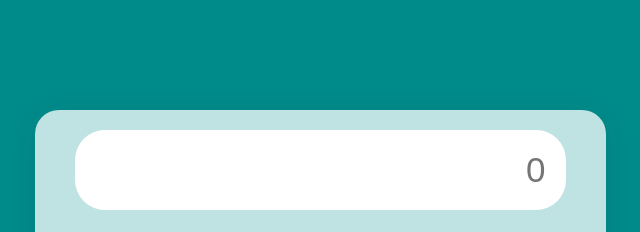
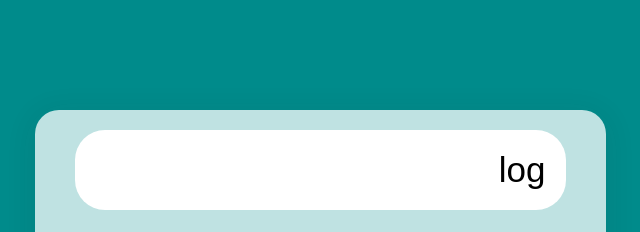
Before and after one commit to Tr3nuss/Calculator, a plain HTML site: page index.html in a window 1280 px wide. Both pictures are taken after a click on the button "log". Shown: the top 232 px of the page, 320-960 px from the left. Drawn offline with Linux system fonts and the light colour scheme.

Commit message:
add basic func on js

```diff
--- /dev/null
+++ b/app.js
@@ -0,0 +1,70 @@
+const display = document.querySelector('.display-board');
+const buttons = document.querySelectorAll('.calc-item');
+
+    buttons.forEach((item) => {
+        item.addEventListener('click', (e) => {
+            let itemSymbol = e.target.textContent;
+
+
+            if(itemSymbol !== 'AC' && itemSymbol !== 'C' && itemSymbol !== '=') {
+                display.value = display.value + itemSymbol;
+            }
+
+
+            if(itemSymbol == 'AC') {
+                display.value = '';
+            }
+
+            if(itemSymbol == 'C') {
+                display.value = display.value.slice(0, -1);
+            }
+
+            if(itemSymbol == '=') {
+                display.value = eval(display.value);
+            }
+
+
+        });
+    });
+
+
+
+    const log = () => {
+
+    }
+
+    const pow = () => {
+
+    }
+
+    const round = () => {
+
+    }
+
+    const sqrt = () => {
+
+    }
+
+    const parce2 = () => {
+
+    }
+
+    const sin = () => {
+
+    }
+
+    const parce8 = () => {
+
+    }
+
+    const cos = () => {
+
+    }
+
+    const parce16 = () => {
+
+    }
+
+    const tan = () => {
+
+    }
--- a/index.html
+++ b/index.html
@@ -9,14 +9,12 @@
 
 </head>
 <body>
-    <script src='main.js'></script>
-
 
     <div class="calculator">
 
         <div class="container">
 
-            <input type="text" class="display-board" placeholder="0" >
+            <input type="text" class="display-board" placeholder="0" readonly>
 
             <div class="calc-column-items">
 
@@ -81,5 +79,8 @@
         </div>
     </div>
 
+
+    <script src='app.js'></script>
+
 </body>
 </html>
--- a/style.css
+++ b/style.css
@@ -5,7 +5,6 @@ html {
 * {
     margin: 0;
     padding: 0;
-    cursor: pointer;
 }
 
 body {
@@ -46,13 +45,11 @@ body {
     justify-content: space-between;
 }
 
-button {
-    background: rgba(255, 255, 255, 0.75);
+.calc-item {
+    font-size: 24px;
     border-radius: 24px;
     border: none;
     flex-basis: 15%;
-    font-size: 24px;
     height: 65px;
-    font-weight: 800;
-
+    font-weight: 900;
 }
```
